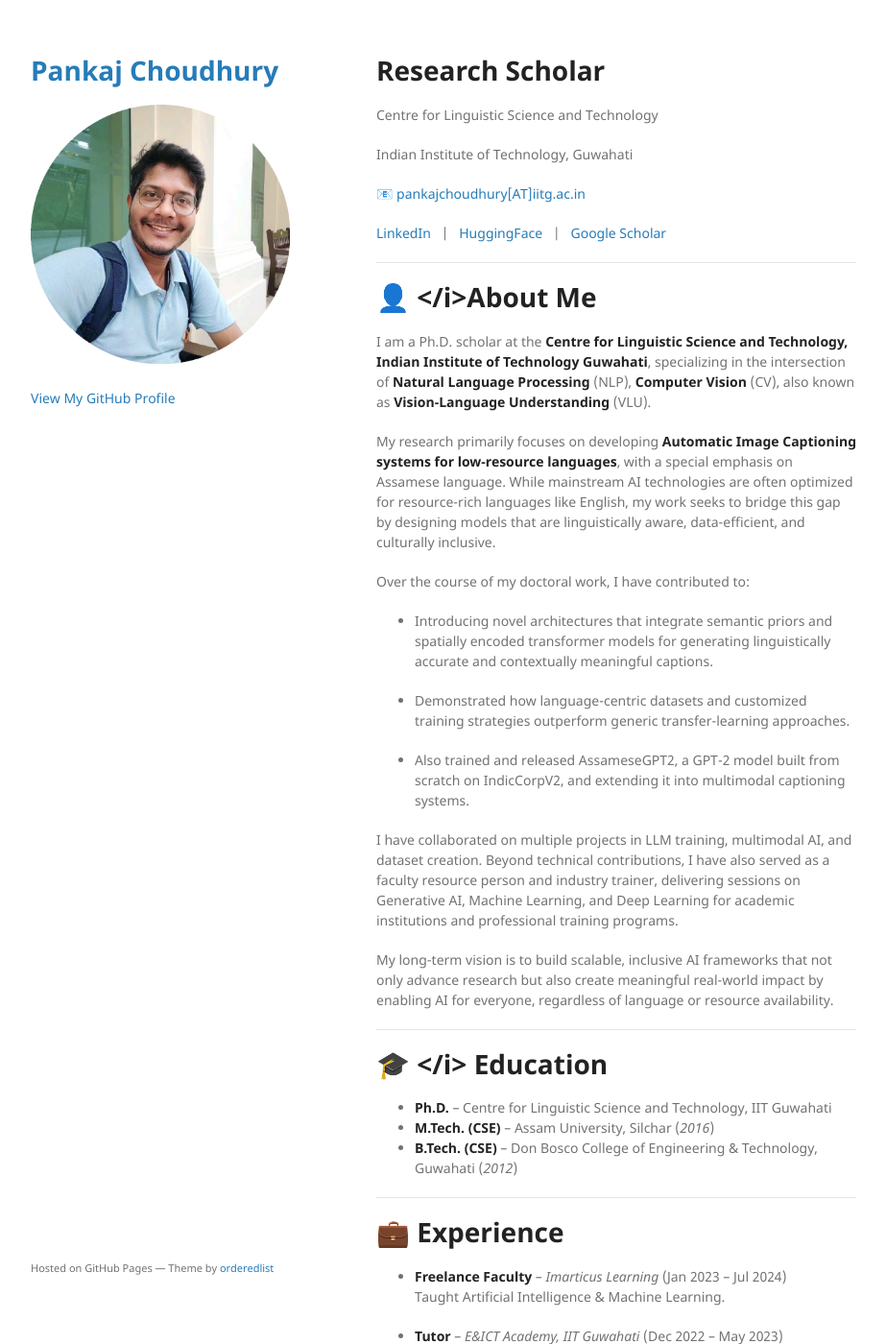
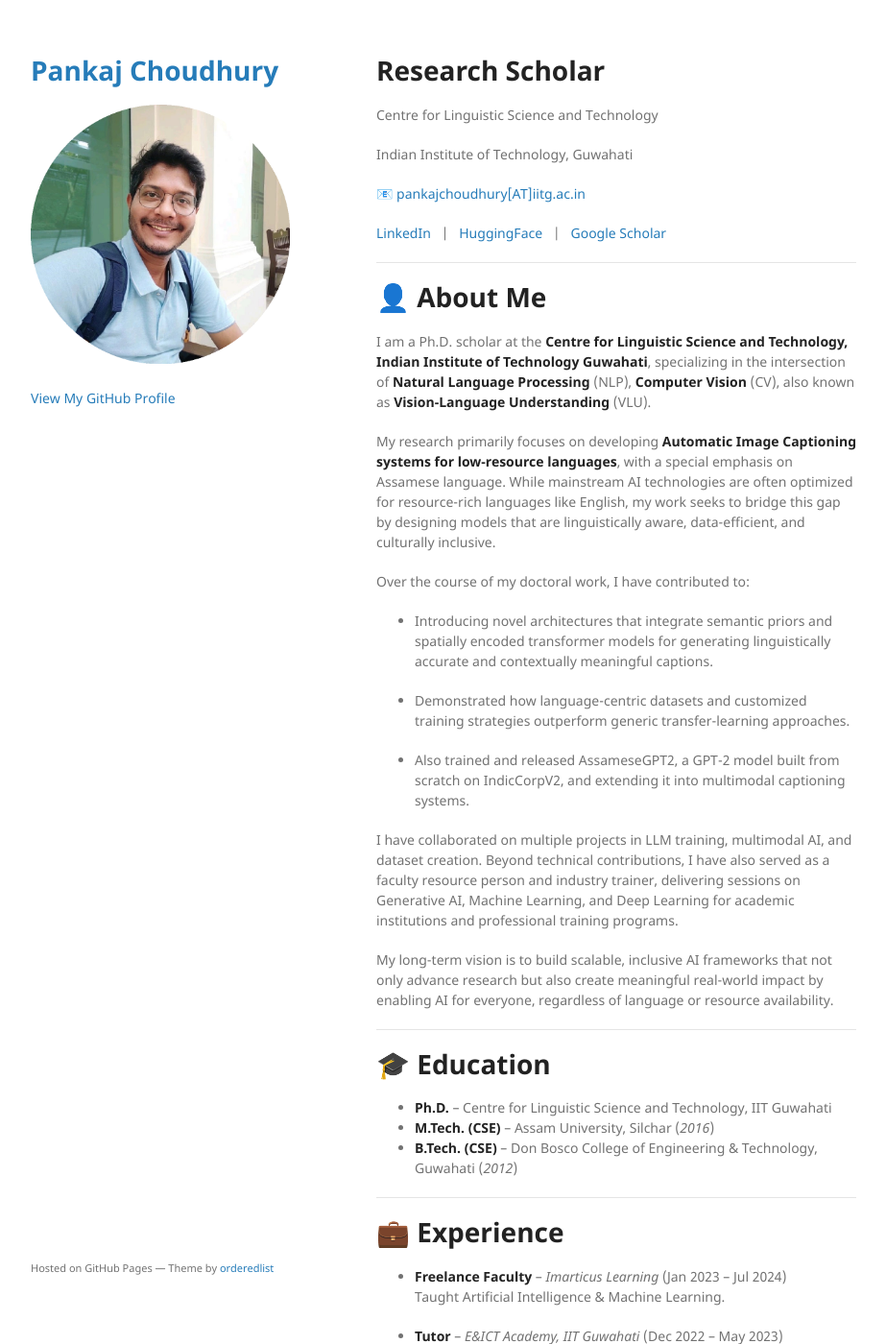
Before and after one commit to pankajchoudhury/pankajchoudhury.github.io, a Jekyll site: the page built from index.md, in a window 1280 px wide and 1400 px high. Shown: the whole window at 96% size, without its empty margins (178-1101 px from the left). Built offline with Jekyll 4.4.1, drawn with Linux system fonts in a browser that asks for light colours; the repository's description, which GitHub fills in, is left out; our own code applies the rules of GitHub Pages for plain Markdown files; some of the changed text lies outside the part shown.

```diff
--- a/index.md
+++ b/index.md
@@ -18,7 +18,7 @@ layout: default
 
 ---
 
-# 👤 </i>About Me
+# 👤 About Me
 
 I am a Ph.D. scholar at the **Centre for Linguistic Science and Technology, Indian Institute of Technology Guwahati**, specializing in the intersection of **Natural Language Processing** (NLP), **Computer Vision** (CV), also known as **Vision-Language Understanding** (VLU).
 
@@ -39,7 +39,7 @@ My long-term vision is to build scalable, inclusive AI frameworks that not only
 
 ---
 
-# 🎓 </i> Education
+# 🎓  Education
 - **Ph.D.** – Centre for Linguistic Science and Technology, IIT Guwahati
 - **M.Tech. (CSE)** – Assam University, Silchar (*2016*)
 - **B.Tech. (CSE)** – Don Bosco College of Engineering & Technology, Guwahati (*2012*)
@@ -71,7 +71,7 @@ My long-term vision is to build scalable, inclusive AI frameworks that not only
 
 ---
 
-# 💡 </i> Research Interests
+# 💡  Research Interests
 
 My research focuses on the intersection of **Natural Language Processing (NLP)**, **Computer Vision (CV)** known as **Vision–Language Understanding (VLU)**, with an emphasis on **low-resource Indian languages**.
 
```
